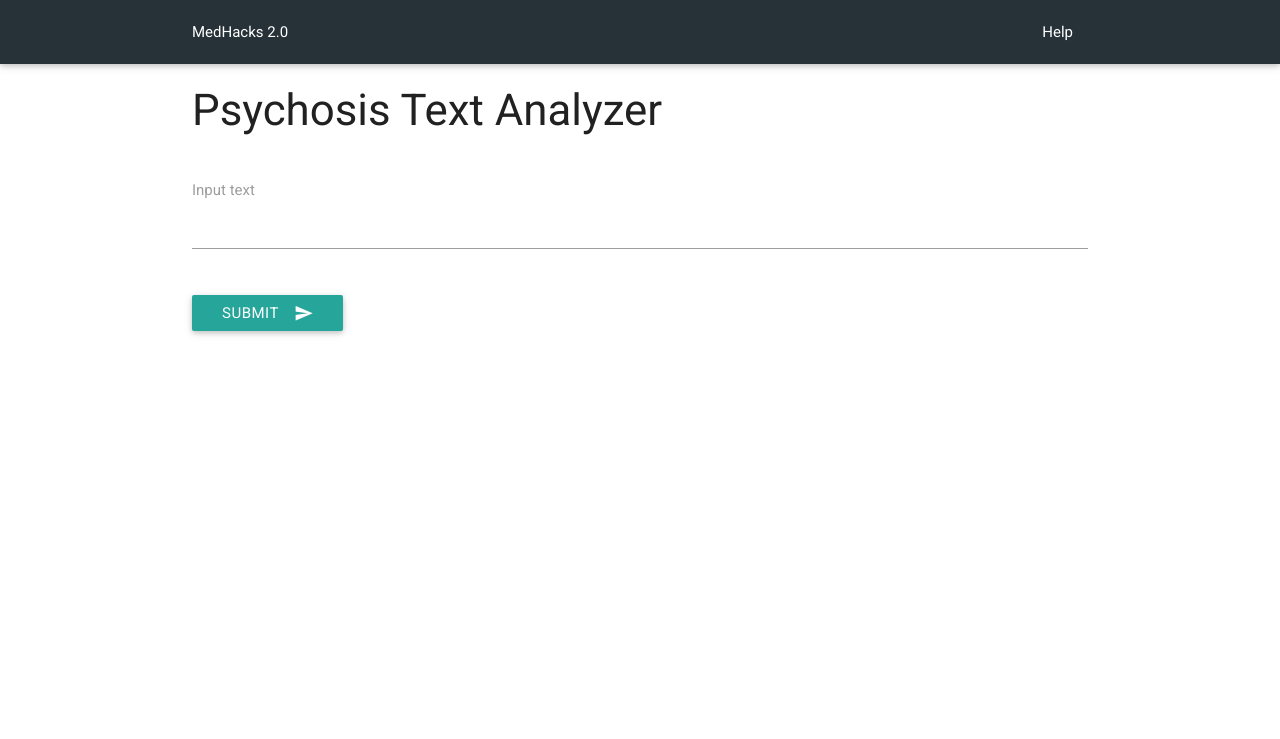
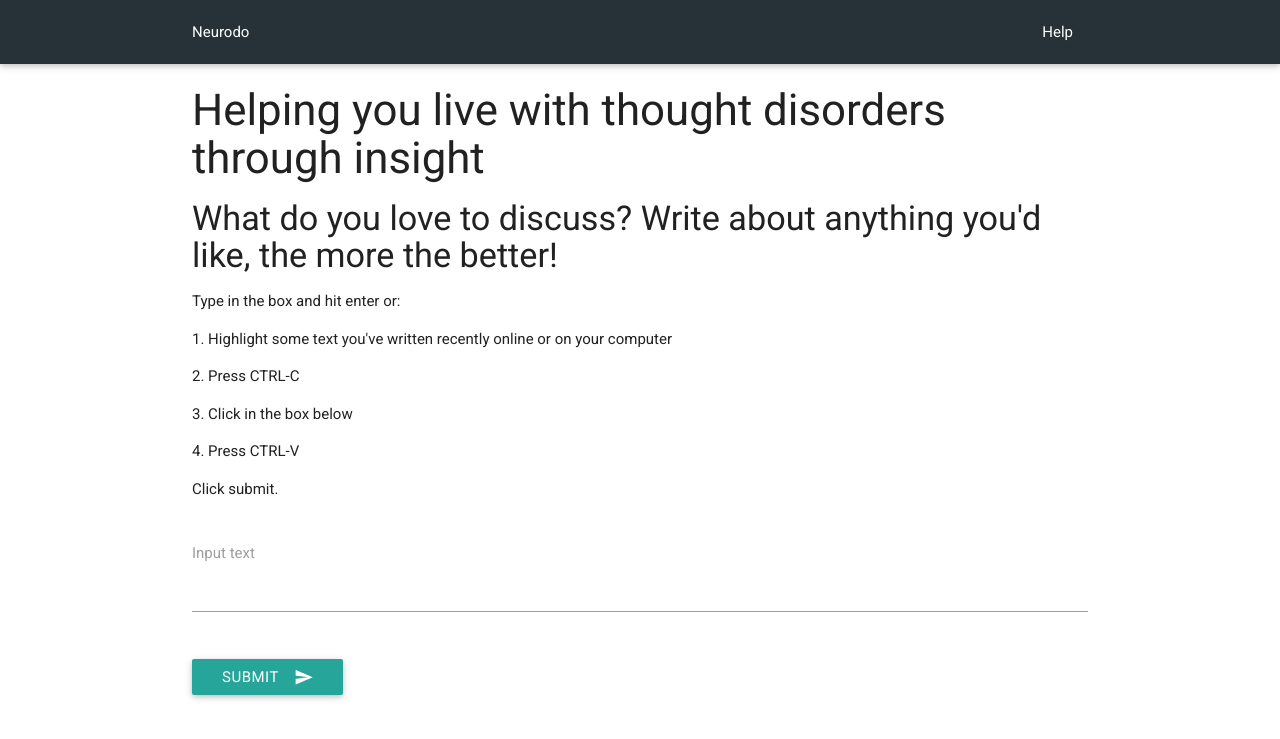
Before and after one commit to kevinniechen/neurodo, a Flask app: page / in a window 1280 px wide. Shown: the top 739 px of the page. Run offline with Flask 2, Linux system fonts and the light colour scheme; some libraries are stand-ins or nearby versions; some web fonts are replaced.

Commit message:
improved front page

```diff
--- a/templates/view.html
+++ b/templates/view.html
@@ -3,7 +3,8 @@
 
 <head>
   <meta charset="utf-8">
-  <title>Psychosis Text Analyzer</title>
+  <title>Neurodo</title>
+
   <meta name="description" content="">
   <meta name="author" content="">
   <meta name="viewport" content="width=device-width, initial-scale=1">
@@ -35,7 +36,7 @@
 
     <nav class="blue-grey darken-4" role="navigation">
       <div class="nav-wrapper container">
-        <a id="logo-container" href="/">MedHacks 2.0</a>
+        <a id="logo-container" href="/">Neurodo</a>
         <ul class="right hide-on-med-and-down">
           <li><a href="/help">Help</a></li>
         </ul>
@@ -45,7 +46,14 @@
     <div class="container">
 
       <div class="col s6">
-        <h3>Psychosis Text Analyzer</h3>
+          <h3>Helping you live with thought disorders through insight</h3>
+          <h4>What do you love to discuss? Write about anything you'd like, the more the better!</h4>
+          <p>Type in the box and hit enter or:</p>
+          <p>1. Highlight some text you've written recently online or on your computer</p>
+          <p>2. Press CTRL-C</p>
+          <p>3. Click in the box below</p>
+          <p>4. Press CTRL-V</p>
+          <p>Click submit.</p>
       </div>
 
       <form method=post action="">
```
